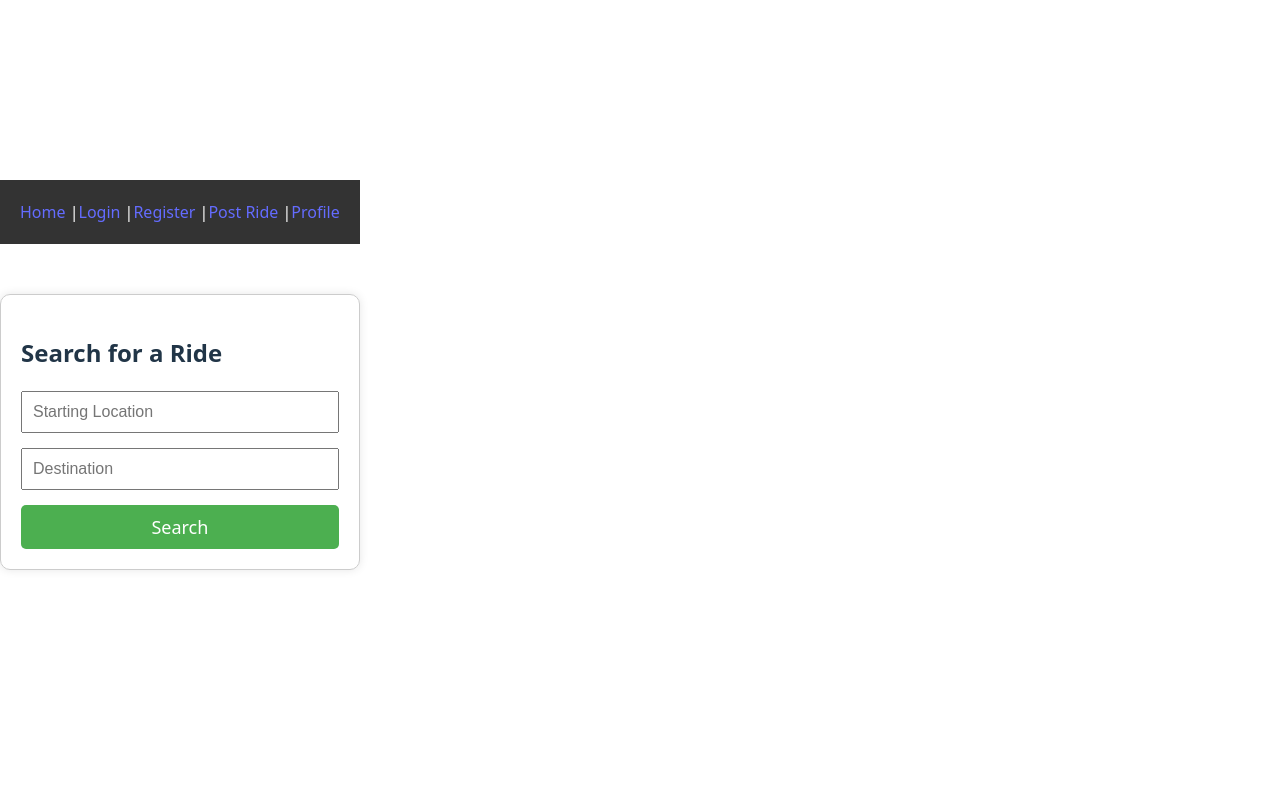
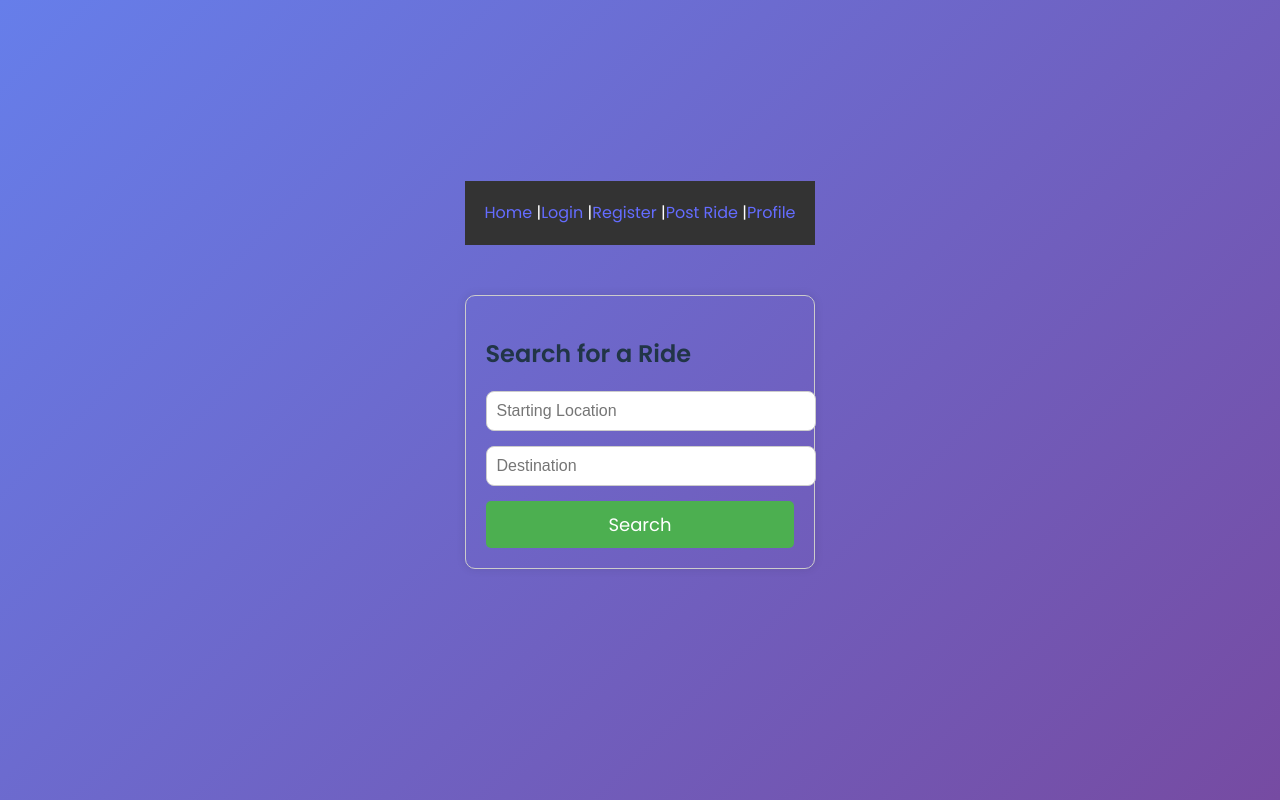
Before and after one commit to jimmy-oss/ubersafe, a React (Vite) app: page /search in a window 1280 px wide. Built offline with nearby package versions, Linux system fonts and the light colour scheme.

Commit message:
styling the register

```diff
--- a/src/App.jsx
+++ b/src/App.jsx
@@ -55,18 +55,19 @@ const LoginPage = () => {
 
 const RegisterPage = () => {
   return (
-    <div style={formContainer}>
+    <div className="form-wrapper">
       <h2>Register</h2>
-      <form style={formStyle}>
-        <input type="text" placeholder="Full Name" style={inputStyle} />
-        <input type="email" placeholder="Email" style={inputStyle} />
-        <input type="password" placeholder="Password" style={inputStyle} />
-        <input type="password" placeholder="Confirm Password" style={inputStyle} />
-        <button type="submit" style={submitButton}>Register</button>
+      <form>
+        <input type="text" placeholder="Full Name" />
+        <input type="email" placeholder="Email" />
+        <input type="password" placeholder="Password" />
+        <input type="password" placeholder="Confirm Password" />
+        <button type="submit">Register</button>
       </form>
     </div>
   )
 }
+
 const PostRidePage = () => {
   return (
     <div style={formContainer}>
--- a/src/main.jsx
+++ b/src/main.jsx
@@ -3,6 +3,8 @@ import ReactDOM from 'react-dom/client'
 import { BrowserRouter } from 'react-router-dom'
 import App from './App'
 import './index.css'
+import './style.css'
+
 
 ReactDOM.createRoot(document.getElementById('root')).render(
   <React.StrictMode>
--- /dev/null
+++ b/src/style.css
@@ -0,0 +1,75 @@
+/* src/style.css */
+
+@import url('https://fonts.googleapis.com/css2?family=Poppins:wght@400;600&display=swap');
+
+body {
+  margin: 0;
+  font-family: 'Poppins', sans-serif;
+  background: linear-gradient(135deg, #667eea, #764ba2);
+  min-height: 100vh;
+  display: flex;
+  align-items: center;
+  justify-content: center;
+}
+
+.form-wrapper {
+  background: white;
+  padding: 2.5rem 2rem;
+  border-radius: 16px;
+  box-shadow: 0 20px 40px rgba(0, 0, 0, 0.1);
+  width: 100%;
+  max-width: 420px;
+  animation: fadeIn 0.4s ease;
+}
+
+.form-wrapper h2 {
+  text-align: center;
+  margin-bottom: 1.5rem;
+  color: #333;
+}
+
+form input {
+  padding: 12px;
+  margin-bottom: 1rem;
+  border: 1px solid #ccc;
+  border-radius: 8px;
+  width: 100%;
+  font-size: 16px;
+  background-color: #fff;
+  color: #333;
+  transition: 0.2s ease-in-out;
+}
+
+
+form input:focus {
+  border-color: #764ba2;
+  outline: none;
+}
+
+button {
+  background-color: #764ba2;
+  color: white;
+  padding: 12px;
+  width: 100%;
+  font-size: 16px;
+  border: none;
+  border-radius: 8px;
+  cursor: pointer;
+  transition: background 0.3s ease;
+}
+
+button:hover {
+  background-color: #5a3e91;
+}
+
+@keyframes fadeIn {
+  from {
+    opacity: 0;
+    transform: translateY(20px);
+  }
+
+  to {
+    opacity: 1;
+    transform: translateY(0);
+  }
+}
```
Also changed, not shown: 1 other file (tests, documents, lock files or other folders).
